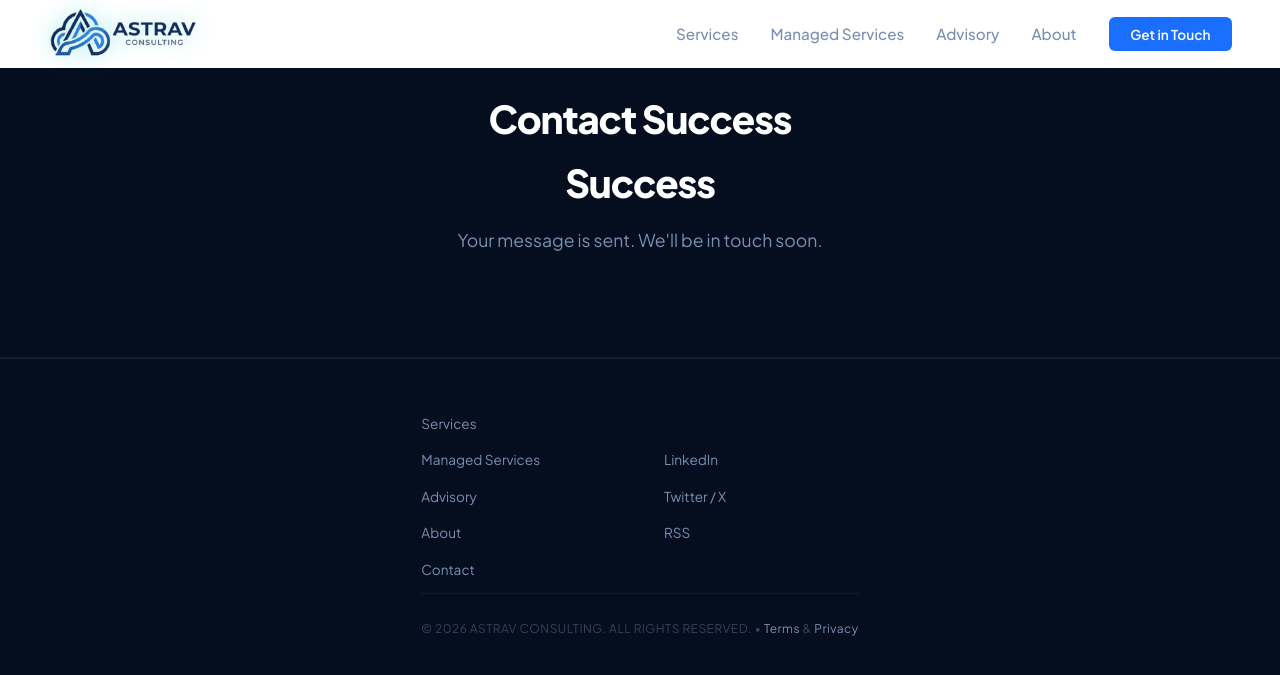
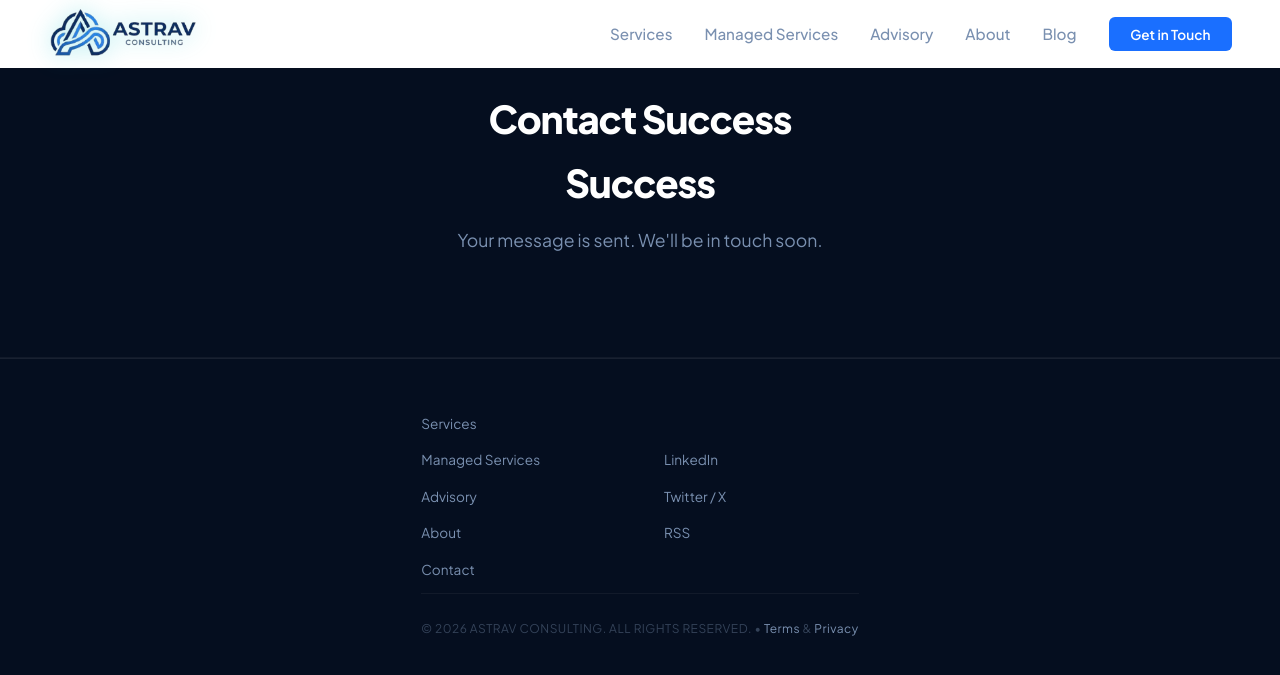
Before and after one commit to astravconsulting/astravconsulting.github.io, a Jekyll site: the page built from contact-success.html, in a window 1280 px wide. Shown: the top 675 px of the page. Built offline with Jekyll 4.4.1, drawn with Linux system fonts in a browser that asks for light colours.

Commit message:
updated navigation.yml

```diff
--- a/_data/navigation.yml
+++ b/_data/navigation.yml
@@ -14,6 +14,10 @@
   link: /about-us.html
   new_window: false
   highlight: false
+- name: Blog
+  link: /blog/
+  new_window: false
+  highlight: false
 - name: Get in Touch
   link: /contact.html
   new_window: false
```
